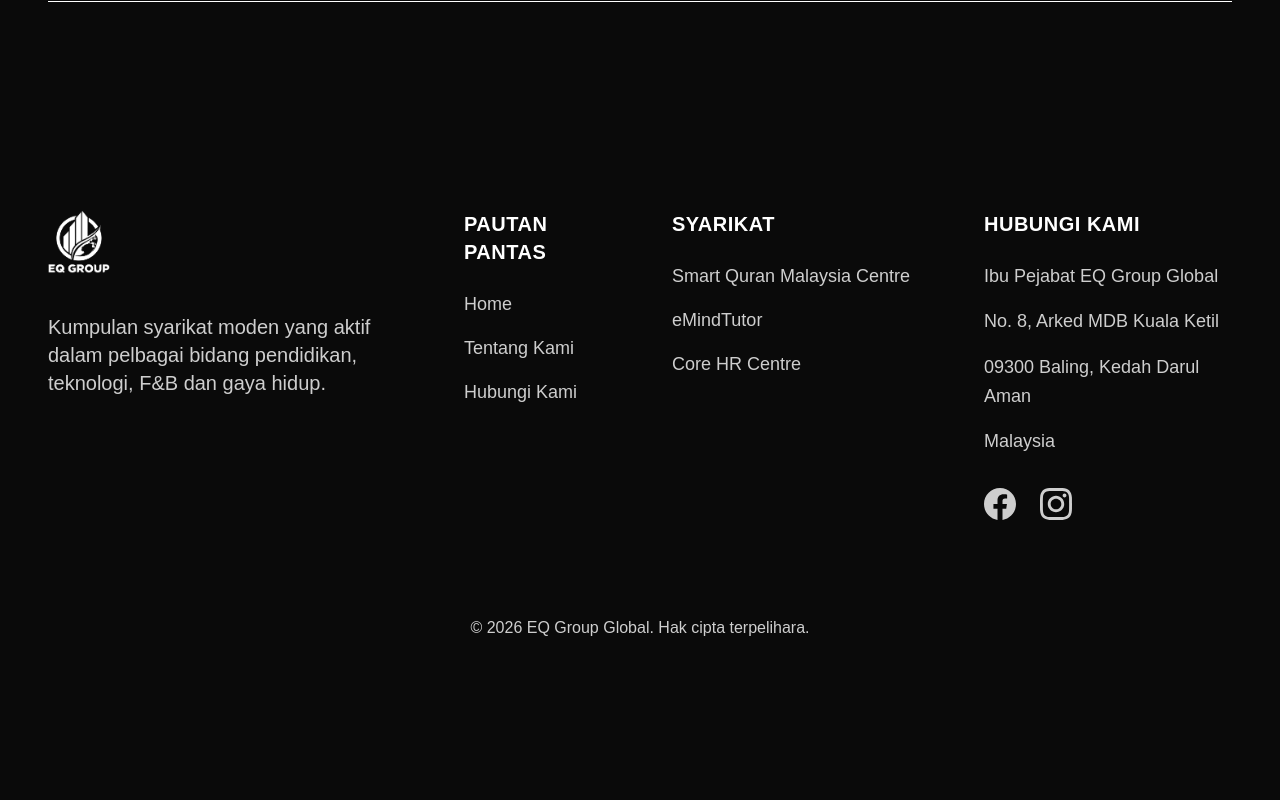
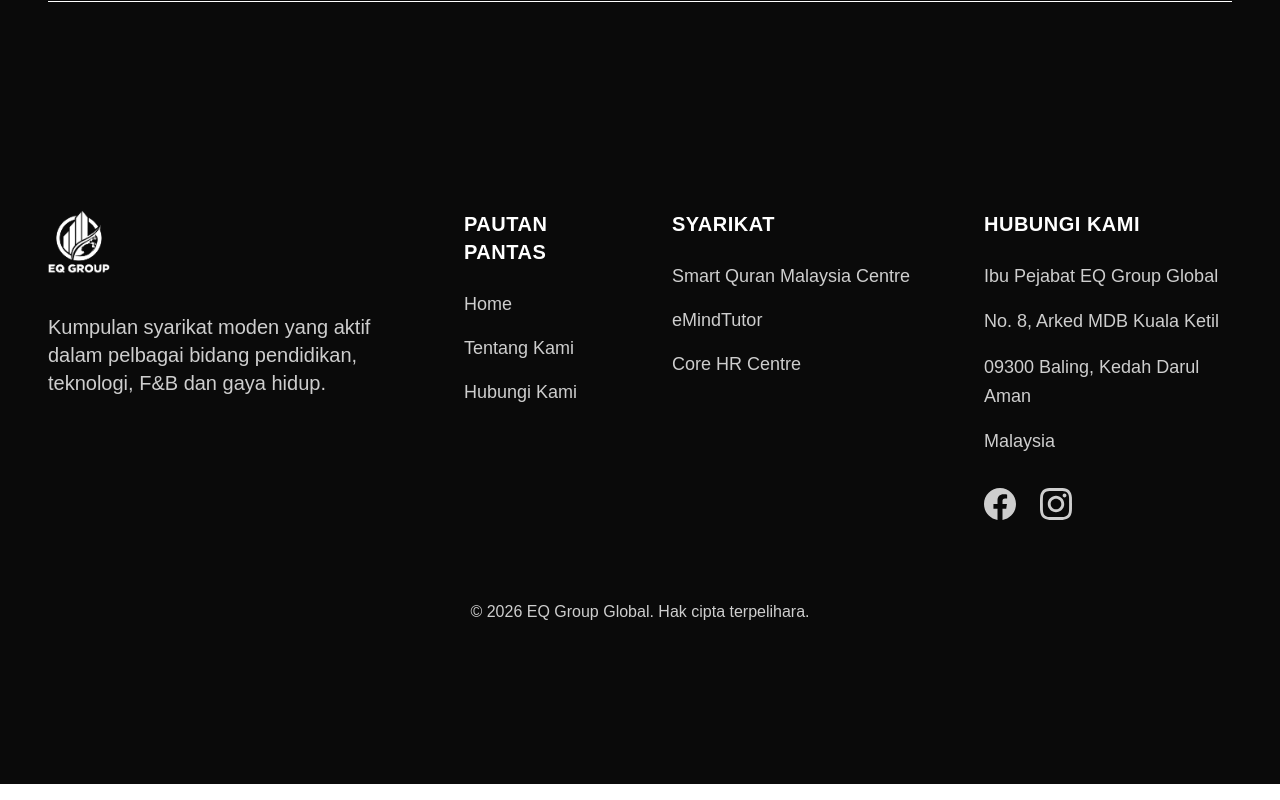
Before and after one commit to DrRhea/eqgroup, a Next.js app: page / in a window 1280 px wide. Shown: the part 5589-6389 px from the top of the page. Built offline with nearby package versions, Linux system fonts and the light colour scheme; a web font is replaced by a local one.

Commit message:
Reduce copyright margin further

```diff
--- a/src/app/components/Footer.jsx
+++ b/src/app/components/Footer.jsx
@@ -119,7 +119,7 @@
             </div>
 
             {/* Copyright */}
-            <div className="pt-8">
+            <div className="pt-4">
               <p className="text-center text-base text-white/80">
                 © {currentYear} EQ Group Global. Hak cipta terpelihara.
               </p>
```
